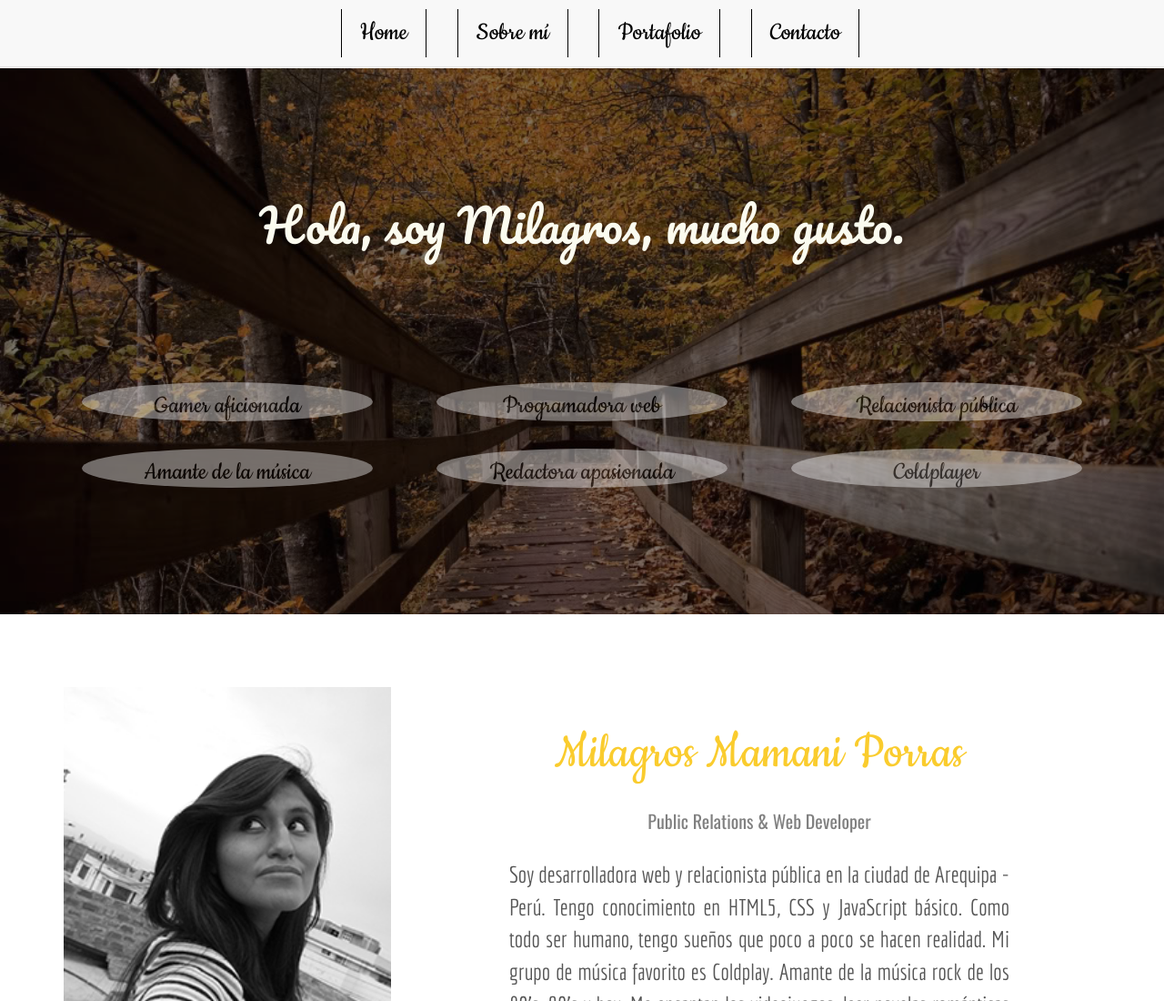
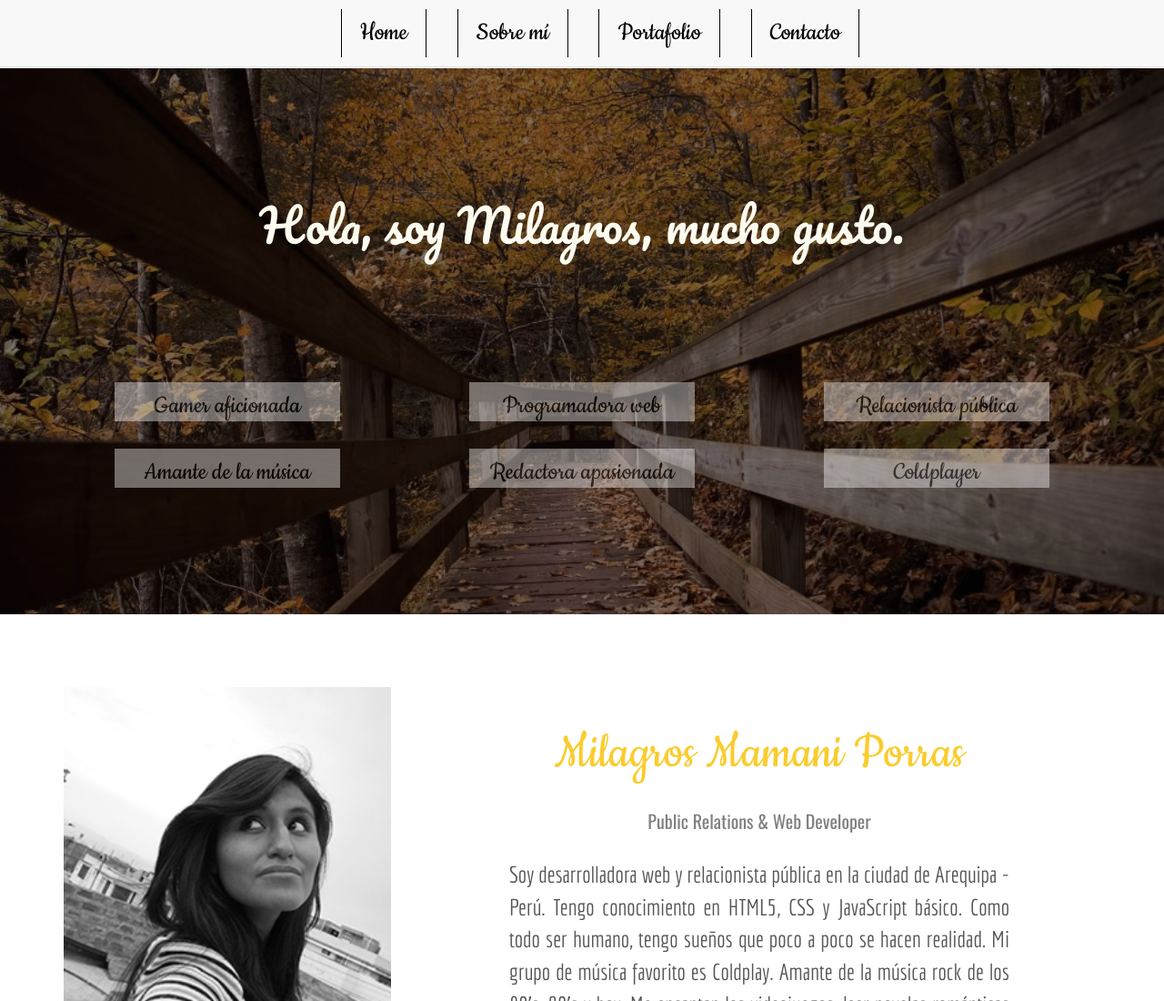
Before and after one commit to milililipily/milililipily.github.io, a plain HTML site: page index.html in a window 1280 px wide. Shown: the top 1100 px of the page at 91% size. Drawn offline with nearby package versions, Linux system fonts and the light colour scheme; files whose address does not match are found by name; a web font is replaced by a local one.

Commit message:
modificando cuadros

```diff
--- a/css/main.css
+++ b/css/main.css
@@ -78,10 +78,9 @@ h3{
 
 .centro2{
 	transition: all 0.3s;
-	margin: 0 20px;
+	margin: 0 56px;
 	background: #FFFFFF;
 	opacity: 0.4;
-	border-radius: 70%;
 
 }
 .centro2:hover{
--- a/index.html
+++ b/index.html
@@ -4,6 +4,7 @@
 	<meta charset= "UTF-8">
 
 	<meta name="viewport" content="width=device-width, initial-scale=1.0">
+	<link rel="jpg" type="images/icon.jpg" href="im">
 	<title>Milagros Mamani</title>
 	<link rel="stylesheet" href="css/bootstrap.css" rel="stylesheet">
 	<link href="css/font-awesome.min.css" rel="stylesheet">
```
Also changed, not shown: images/icon.jpg (added).
